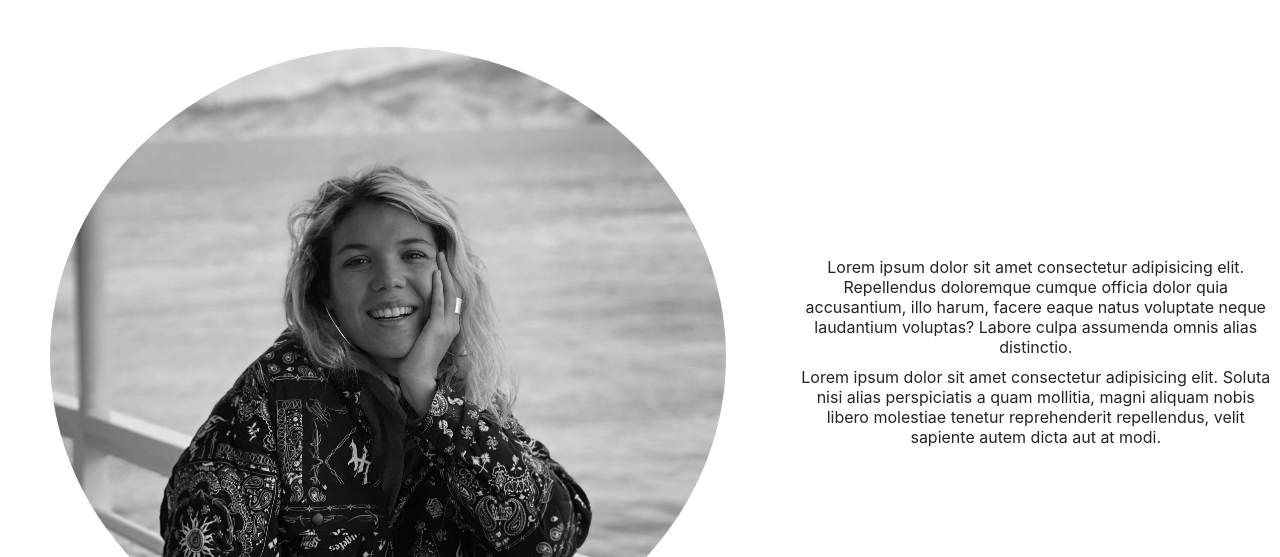
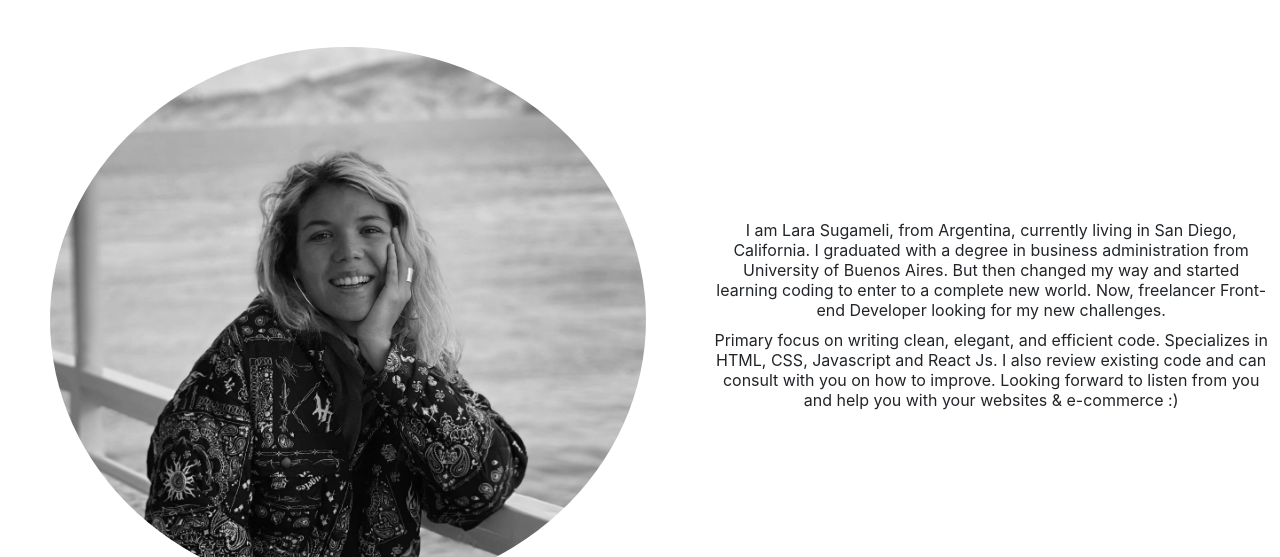
Before and after one commit to larasugameli/lsdeveloper, a website: page paginas/aboutme.html in a window 1280 px wide. Shown: the part 243-800 px from the top of the page. Drawn offline with nearby package versions, Linux system fonts and the light colour scheme.

Commit message:
Tercer Entrega

```diff
--- a/paginas/aboutme.html
+++ b/paginas/aboutme.html
@@ -65,16 +65,18 @@
         <br />
         <div class="about-me__p">
           <p class="about-me__text">
-            Lorem ipsum dolor sit amet consectetur adipisicing elit. Repellendus
-            doloremque cumque officia dolor quia accusantium, illo harum, facere
-            eaque natus voluptate neque laudantium voluptas? Labore culpa
-            assumenda omnis alias distinctio.
+            I am Lara Sugameli, from Argentina, currently living in San Diego,
+            California. I graduated with a degree in business administration
+            from University of Buenos Aires. But then changed my way and started
+            learning coding to enter to a complete new world. Now, freelancer
+            Front-end Developer looking for my new challenges.
           </p>
           <p class="about-me__text">
-            Lorem ipsum dolor sit amet consectetur adipisicing elit. Soluta nisi
-            alias perspiciatis a quam mollitia, magni aliquam nobis libero
-            molestiae tenetur reprehenderit repellendus, velit sapiente autem
-            dicta aut at modi.
+            Primary focus on writing clean, elegant, and efficient code.
+            Specializes in HTML, CSS, Javascript and React Js. I also review
+            existing code and can consult with you on how to improve. Looking
+            forward to listen from you and help you with your websites &
+            e-commerce :)
           </p>
         </div>
       </div>
--- a/src/scss/paginas/_inicio.scss
+++ b/src/scss/paginas/_inicio.scss
@@ -7,7 +7,7 @@
   height: 60rem;
   text-align: center;
   color: v.$colorPrimario;
-  background: linear-gradient(to right, rgba(27, 27, 27, 0), rgb(145, 137, 137)),
+  background: linear-gradient(to bottom, rgba(0, 0, 0, 0), rgb(107, 103, 103)),
     url(/imagenes/wepik-20211121-1699.png);
 
   .webbody__tittle {
```
Also changed, not shown: build/css/app.css.
